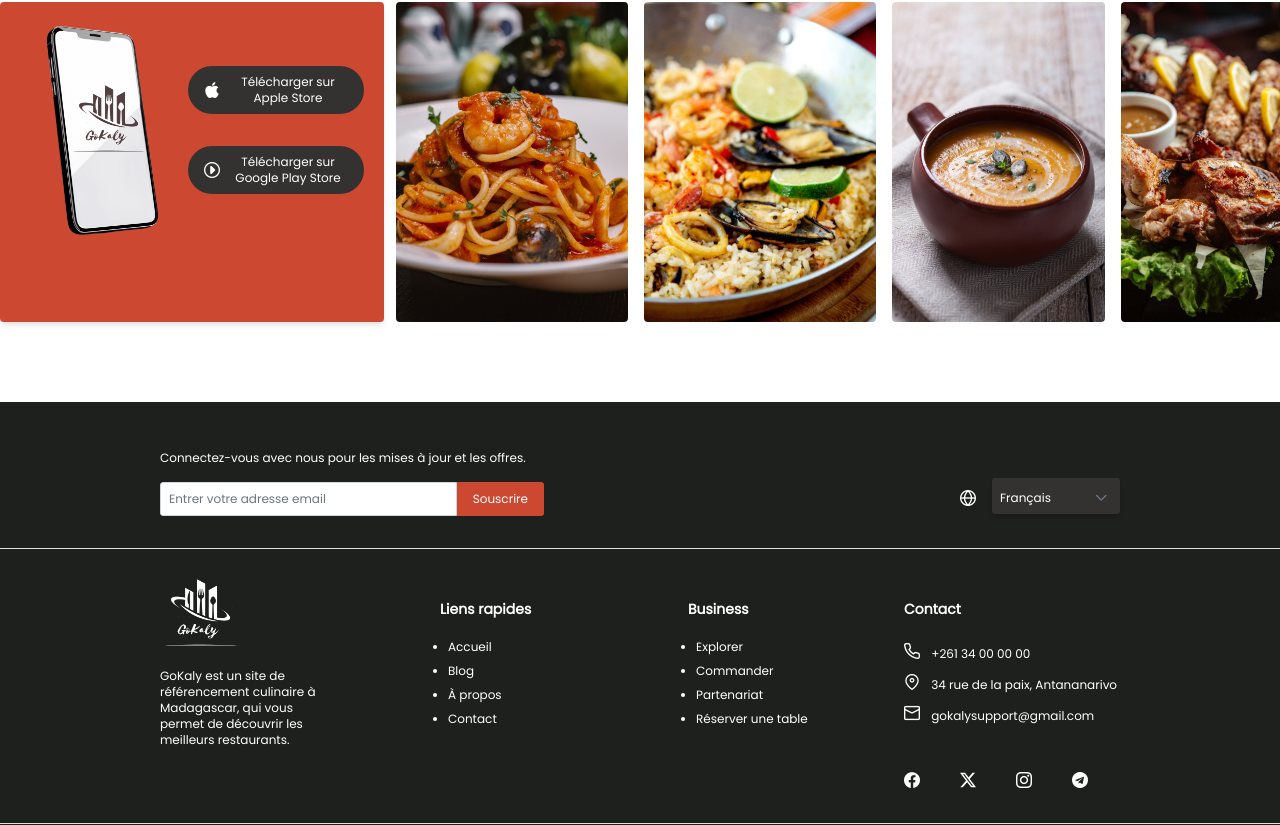
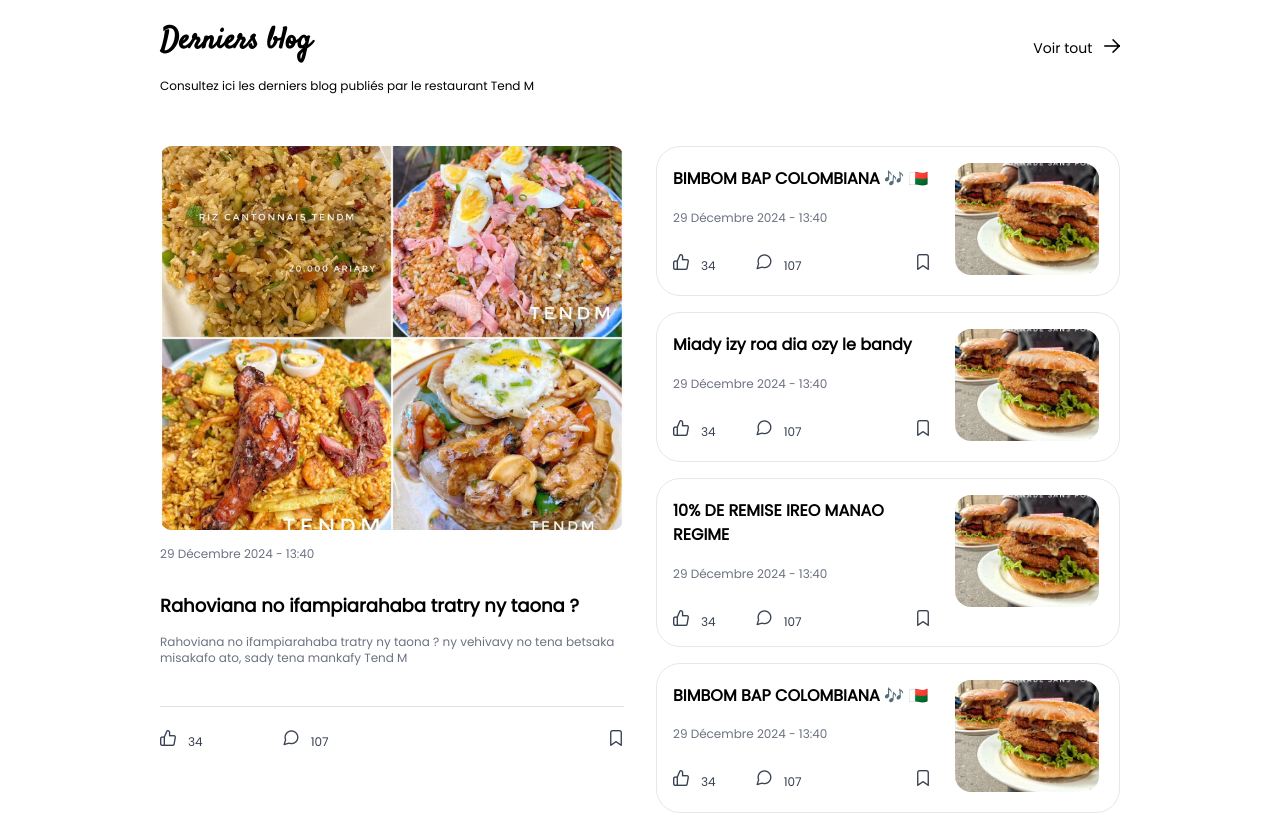
Before and after one commit to Tix05/GoKaly, a React (Vite) app in the folder front/: page /detail-resto in a window 1280 px wide. Shown: the part 2815-3640 px from the top of the page. Built offline with nearby package versions, Linux system fonts and the light colour scheme.

Commit message:
Finalize detail resto

```diff
--- /dev/null
+++ b/front/src/components/user/resto/TrendBlogContainer.jsx
@@ -0,0 +1,112 @@
+import { Divider } from "primereact/divider"
+
+import article1 from "../../../assets/tendm/article1.jpeg"
+import tornado from "../../../assets/tendm/tornado.jpeg"
+
+const TrendBlogContainer = () => {
+    const blogs = [
+        {
+            id: 1,
+            title: "BIMBOM BAP COLOMBIANA 🎶 🇲🇬",
+            date: "29 Décembre 2024 - 13:40",
+            like : 34,
+            comment : 107,
+            couverture : tornado,
+        },
+        {
+            id: 2,
+            title: "Miady izy roa dia ozy le bandy",
+            date: "29 Décembre 2024 - 13:40",
+            like : 34,
+            comment : 107,
+            couverture : tornado,
+        },
+        {
+            id: 3,
+            title: "10% DE REMISE IREO MANAO REGIME",
+            date: "29 Décembre 2024 - 13:40",
+            like : 34,
+            comment : 107,
+            couverture : tornado,
+        },
+        {
+            id: 4,
+            title: "BIMBOM BAP COLOMBIANA 🎶 🇲🇬",
+            date: "29 Décembre 2024 - 13:40",
+            like : 34,
+            comment : 107,
+            couverture : tornado,
+        },
+    ]
+
+    return (
+        <div>
+            <div className = "flex justify-between">
+                <div>
+                    <h3 className = "text-3xl font-satisfy">Derniers blog</h3>
+                    <p className = "text-xs -mt-3">Consultez ici les derniers blog publiés par le restaurant Tend M</p>
+                </div>
+                <div>
+                    <p className = "hover:text-brick text-sm cursor-pointer mt-11">Voir tout <i className = "pi pi-arrow-right ms-2"></i></p>
+                </div>
+            </div>
+
+            <div className = "grid grid-cols-2 gap-x-8 mt-10">
+                <div>
+                    <img src={article1} alt="Article 1" className="rounded-xl object-cover w-full h-96"/>
+                    <div>
+                        <p className = "text-xs text-gray-500">29 Décembre 2024 - 13:40</p>
+                        <h5 className = "font-semibold text-lg">Rahoviana no ifampiarahaba tratry ny taona ?</h5>
+                        <p className = "text-xs text-gray-500 -mt-4">Rahoviana no ifampiarahaba tratry ny taona ? ny vehivavy no tena betsaka misakafo ato, sady tena mankafy Tend M</p>
+                    </div>
+                    <Divider className="mt-10"/>
+                    <div className = "flex justify-between pt-2">
+                        <div className = "flex space-x-20">
+                            <div className="flex space-x-3">
+                                <i className = "pi pi-thumbs-up text-gray-700 cursor-pointer hover:text-brick" title = "J'aime"></i>
+                                <span className="mt-1 text-gray-700">34</span>
+                            </div>
+                            <div className="flex space-x-3">
+                                <i className = "pi pi-comment text-gray-700 cursor-pointer hover:text-brick" title = "Commenter"></i>
+                                <span className="mt-1 text-gray-700">107</span>
+                            </div>
+                        </div>
+                        <i className = "pi pi-bookmark text-gray-700 hover:text-brick cursor-pointer" title = "Sauvergarder"></i>
+                    </div>
+                </div>
+
+                <div className = "grid grid-cols-1 gap-y-4">
+                    {blogs.map((blog) => (
+                         <div key={blog.id} className = "bg-white p-4 grid grid-cols-[60%_40%] gap-x-6 rounded-3xl cursor-pointer" style = {{border: "1px solid #E5E7EB"}}>
+                         <div>
+                             <h5 className = "font-semibold text-base mt-1">{blog.title}</h5>
+                             <p className = "text-xs text-gray-500 -mt-2">{blog.date}</p>
+                             <div className = "flex justify-between pt-4">
+                                 <div className = "flex space-x-10">
+                                     <div className="flex space-x-3">
+                                         <i className = "pi pi-thumbs-up text-gray-700 cursor-pointer hover:text-brick" title = "J'aime"></i>
+                                         <span className="mt-1 text-gray-700">{blog.like}</span>
+                                     </div>
+                                     <div className="flex space-x-3">
+                                         <i className = "pi pi-comment text-gray-700 cursor-pointer hover:text-brick" title = "Commenter"></i>
+                                         <span className="mt-1 text-gray-700">{blog.comment}</span>
+                                     </div>
+                                 </div>
+                                 <i className = "pi pi-bookmark text-gray-700 hover:text-brick cursor-pointer" title = "Sauvergarder"></i>
+                             </div>
+                         </div>
+                         <div>
+                             <img src={blog.couverture} alt="Blog" className = "object-cover w-36 h-28 rounded-2xl"/>
+                         </div>
+
+                     </div>
+                    ))}
+
+                </div>
+
+            </div>
+        </div>
+    )
+}
+
+export default TrendBlogContainer
--- a/front/src/pages/user/DetailResto.jsx
+++ b/front/src/pages/user/DetailResto.jsx
@@ -23,6 +23,7 @@ import tornado from "../../assets/tendm/tornado.jpeg"
 import lieu from '../../assets/tendm/lieu.jpg'
 import tendm from '../../assets/brand/tendm.png'
 import BookTableContainer from "../../components/user/resto/BookTableContainer"
+import TrendBlogContainer from "../../components/user/resto/TrendBlogContainer"
 
 const DetailResto = () => {
     const items = [{ label: 'Tend M'},]
@@ -298,6 +299,16 @@ const DetailResto = () => {
         <motion.div
             initial="hidden"
             whileInView="visible"
+            className="pt-10 px-40"
+            viewport={{ once: true, amount: 0.2 }}
+            variants={sectionVariants}
+        >
+            <TrendBlogContainer/>
+        </motion.div>
+
+        <motion.div
+            initial="hidden"
+            whileInView="visible"
             viewport={{ once: true, amount: 0.2 }}
             variants={sectionVariants}
         >
```
Also changed, not shown: front/src/assets/tendm/article1.jpeg (added).
